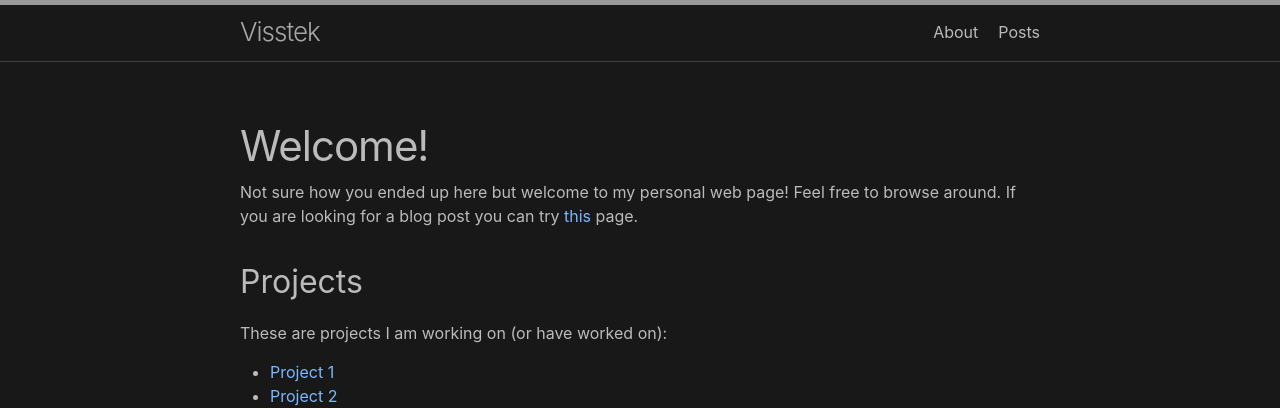
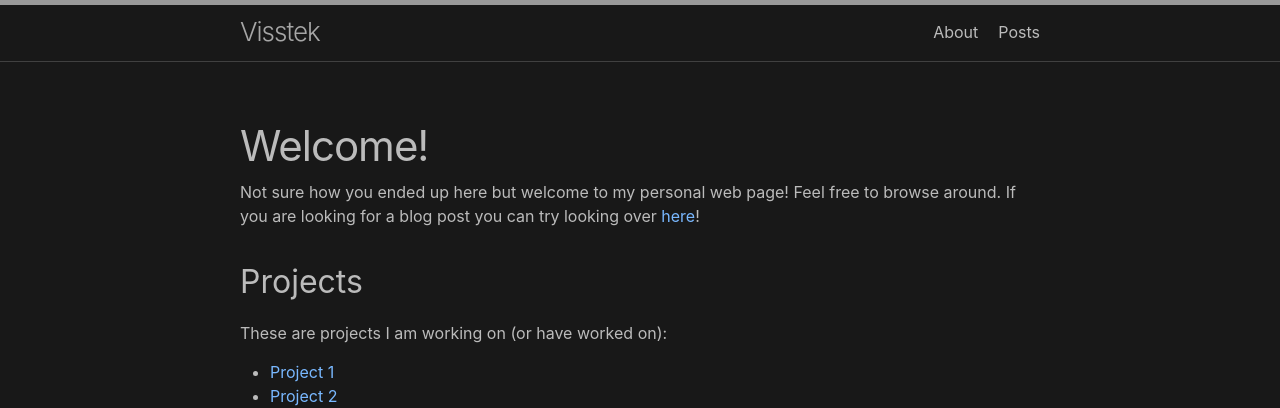
Before and after one commit to VisserJ/visserj.github.io, a Jekyll site: the page built from index.md, in a window 1280 px wide. Shown: the top 408 px of the page. Built offline with Jekyll 4.4.1, drawn with Linux system fonts in a browser that asks for light colours.

Commit message:
Update index.md

```diff
--- a/index.md
+++ b/index.md
@@ -10,7 +10,7 @@ layout: page
 ---
 # Welcome!
 
-Not sure how you ended up here but welcome to my personal web page! Feel free to browse around. If you are looking for a blog post you can try [this](posts) page.
+Not sure how you ended up here but welcome to my personal web page! Feel free to browse around. If you are looking for a blog post you can try looking over [here](posts)!
 
 ## Projects
 
```
